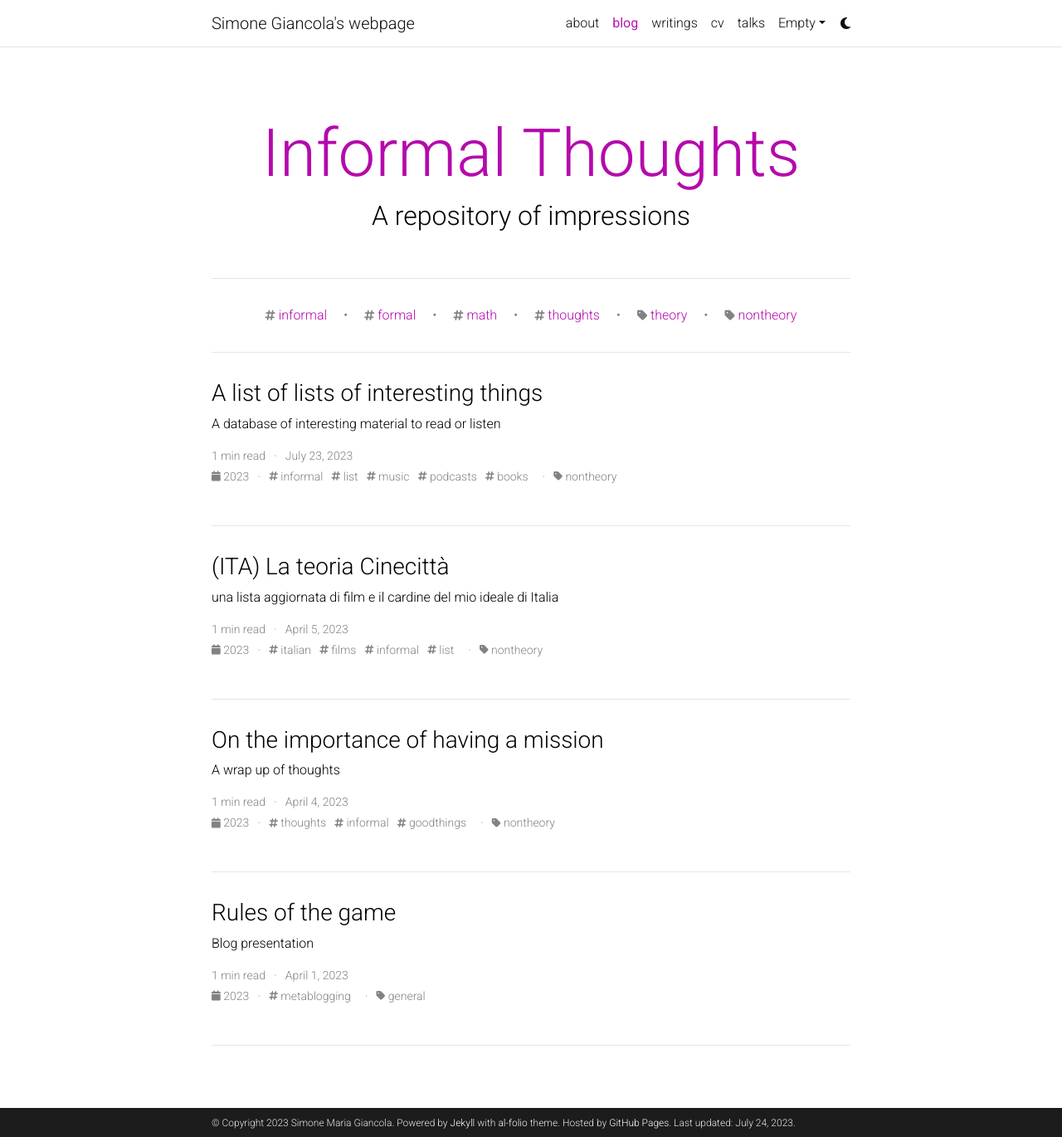
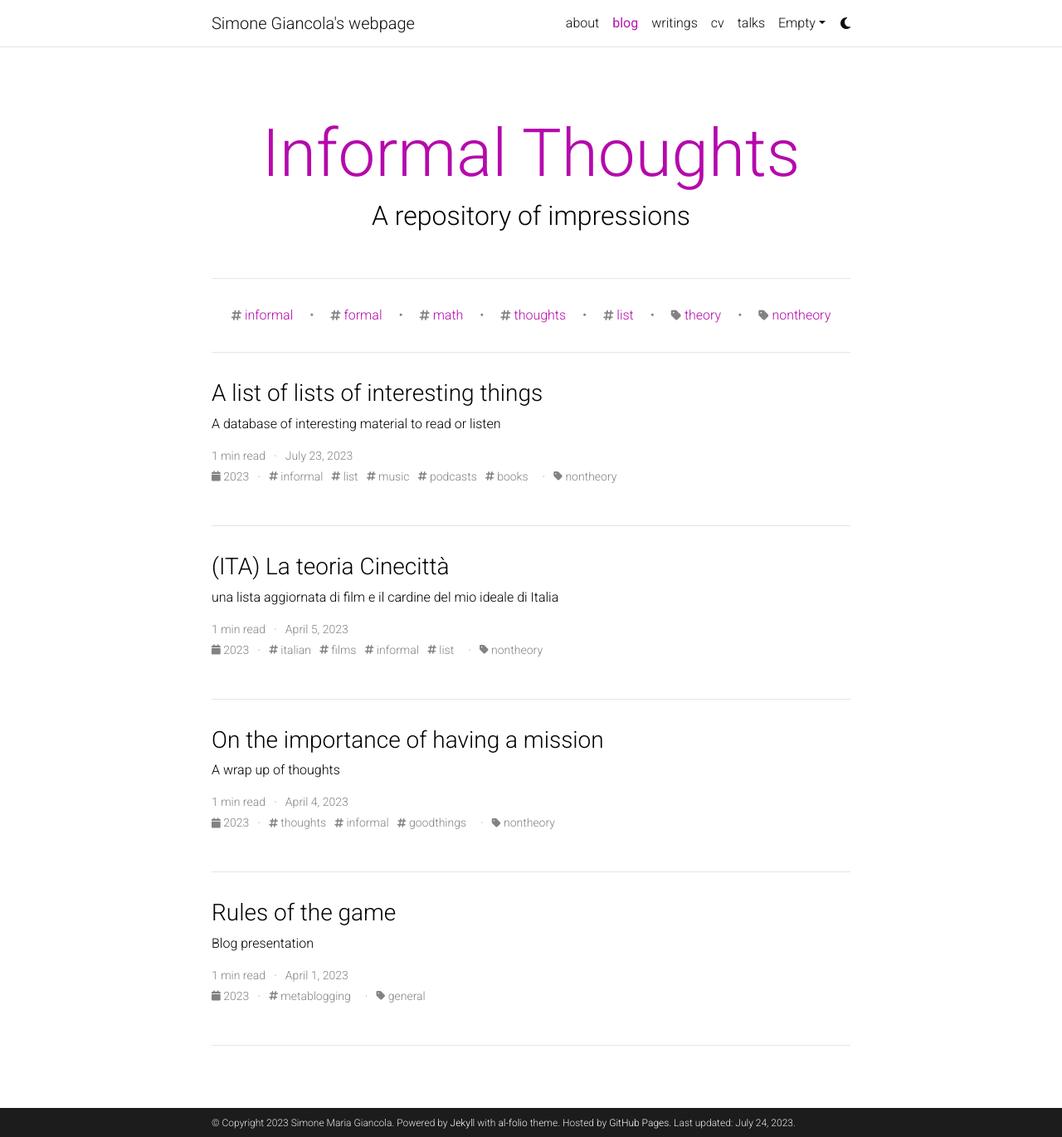
Before and after one commit to simonegiancola09/simonegiancola09.github.io, a Jekyll site: the page built from blog/index.html, in a window 1280 px wide and 1370 px high. Shown: the whole window at 83% size. Built offline with Jekyll 4.4.1, drawn with Linux system fonts in a browser that asks for light colours; the list of posts is cut into pages by our own code; comment, search, counter and statistics services are not loaded; a style sheet for code colours, icons or effects is not loaded.

```diff
--- a/_config.yml
+++ b/_config.yml
@@ -262,7 +262,7 @@ jekyll-archives:
     tag: '/blog/tag/:name/'
     category: '/blog/category/:name/'
 
-display_tags: ['informal', 'formal', 'math', 'thoughts'] # these tags will be displayed on the front page of your blog
+display_tags: ['informal', 'formal', 'math', 'thoughts', 'list'] # these tags will be displayed on the front page of your blog
 display_categories: ['theory', 'nontheory'] # these categories will be displayed on the front page of your blog
 
 # -----------------------------------------------------------------------------
```
